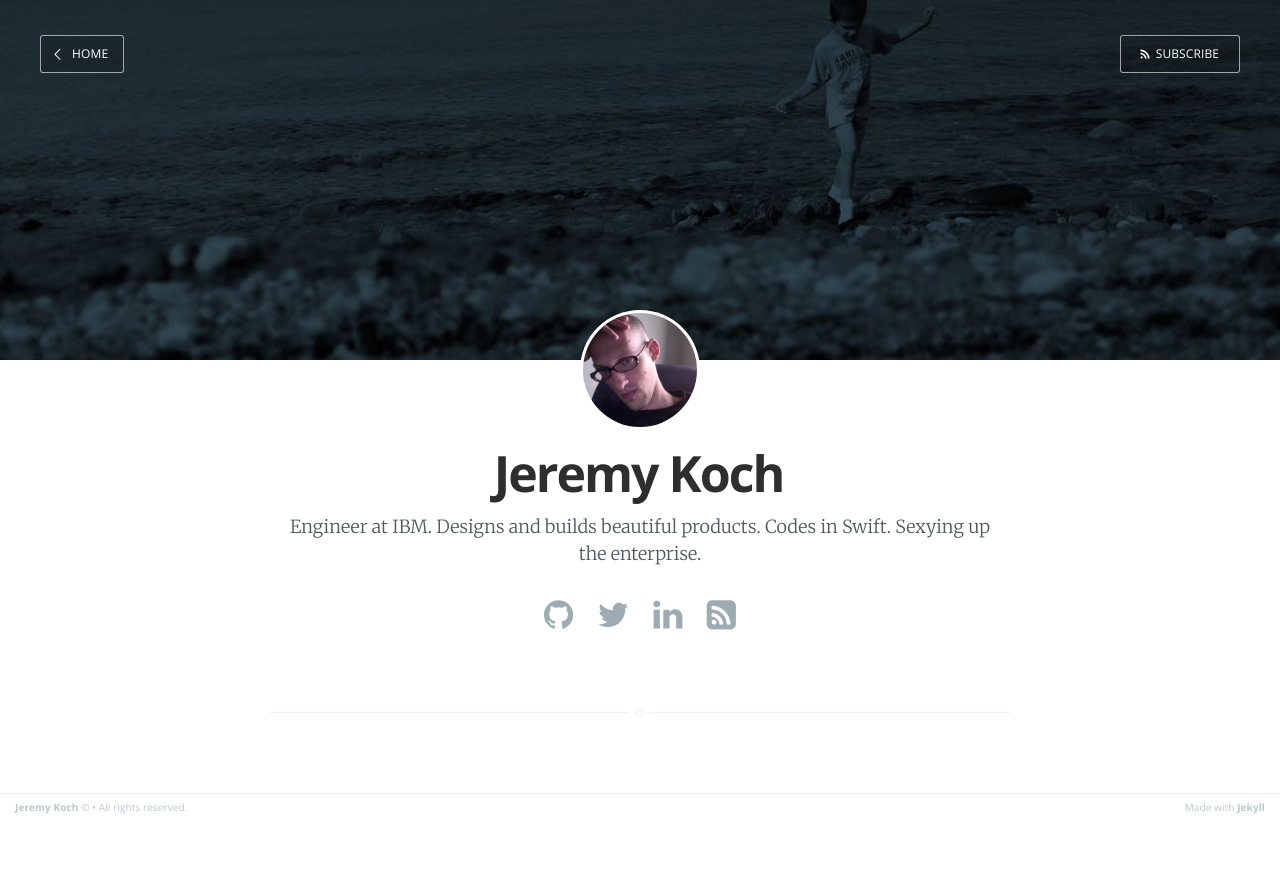
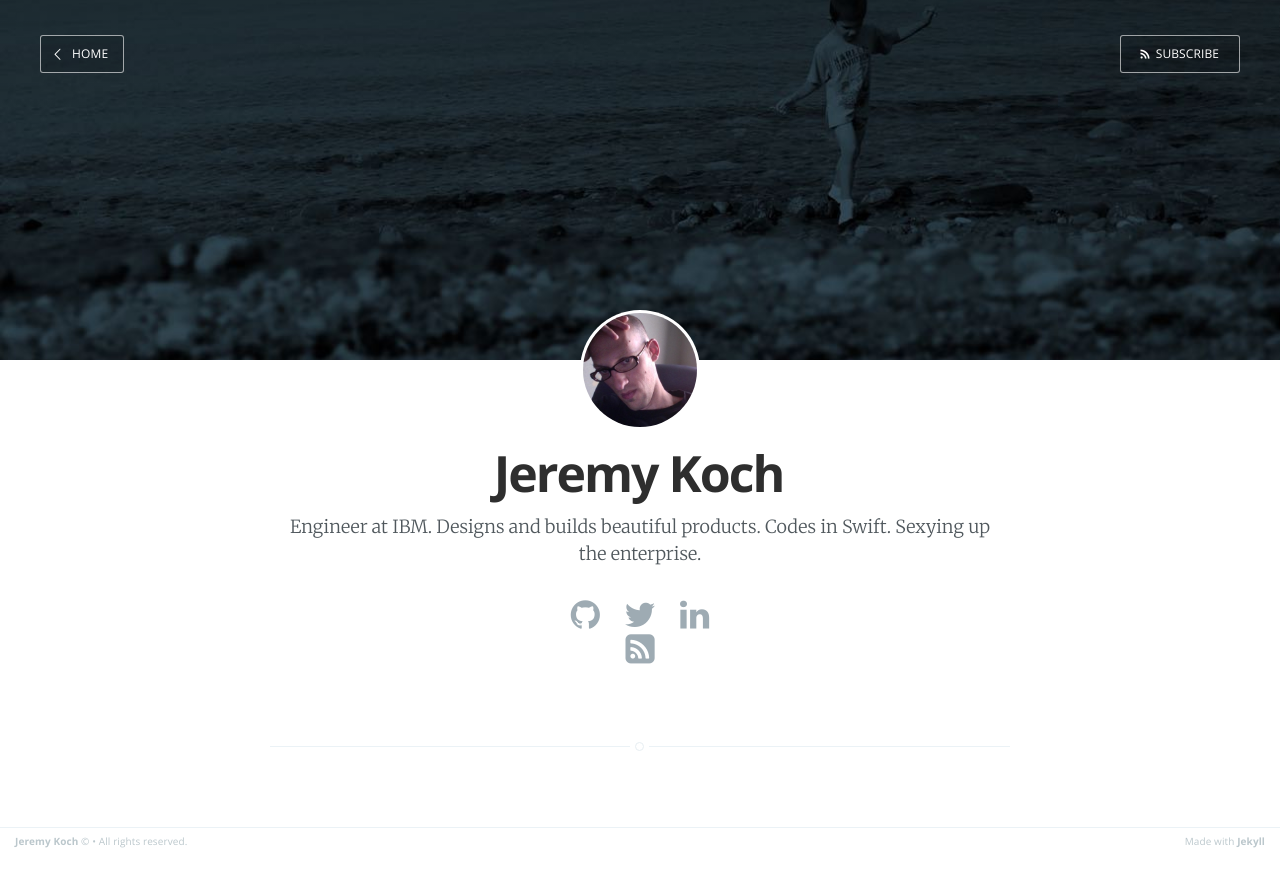
Before and after one commit to jerkoch/jerkoch.github.io, a Jekyll site: the page built from about.md, in a window 1280 px wide. Shown: the top 887 px of the page. Built offline with Jekyll 4.4.1, drawn with Linux system fonts in a browser that asks for light colours.

Commit message:
Fix alignment issue

```diff
--- a/assets/css/main.scss
+++ b/assets/css/main.scss
@@ -29,7 +29,7 @@ pre code {
 
 .social {
 	margin: 0 auto;
-	width: 500px;
+	width: 200px;
 	text-align: center;
 
 	a { margin: 0 0.6em; }
```
